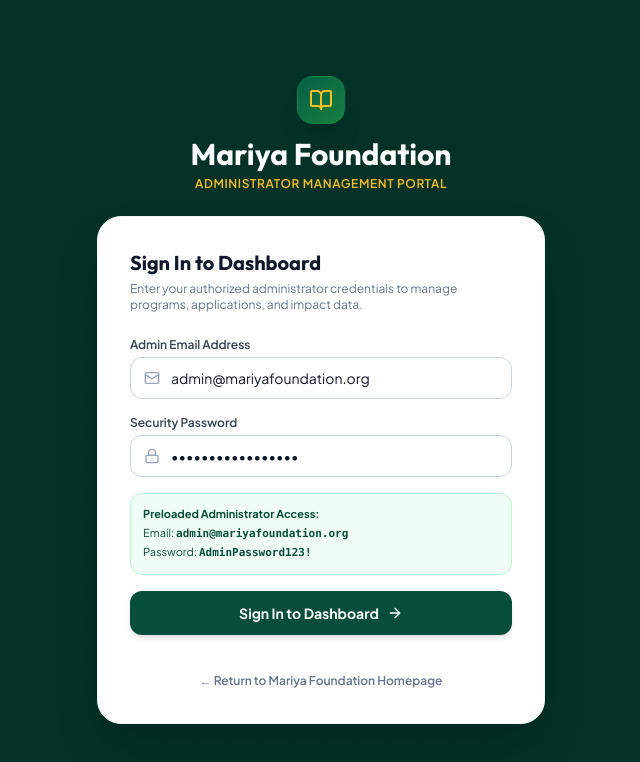
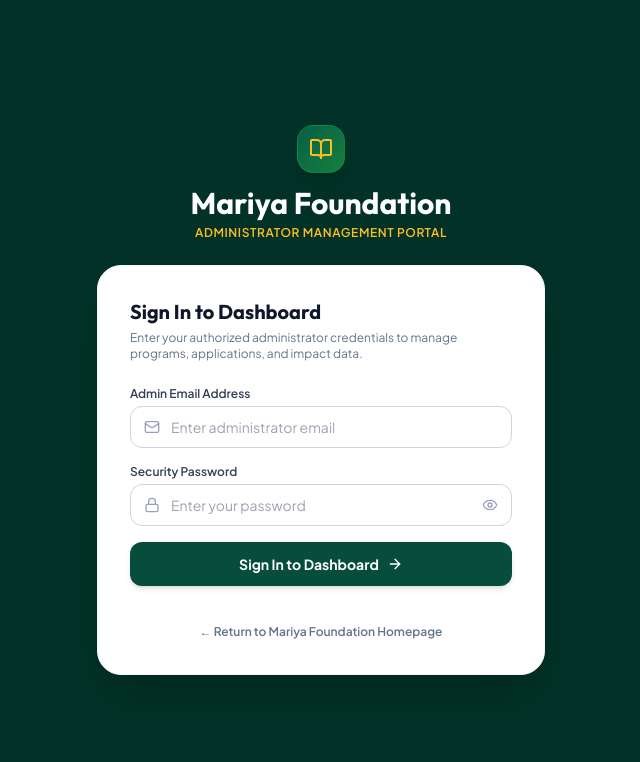
Before and after one commit to BashirAmbay/Mariya-Foundation, a React (Vite) app in the folder client/: page /admin/login in a window 1280 px wide. Shown: the top 762 px of the page, without its empty margins (319-959 px from the left). Built offline with nearby package versions, Linux system fonts and the light colour scheme; no server answers.

Commit message:
commit message

```diff
--- a/client/src/index.css
+++ b/client/src/index.css
@@ -70,3 +70,12 @@
 ::-webkit-scrollbar-thumb:hover {
   background: #94a3b8;
 }
+
+/* Neutralize browser autofill color tint */
+input:-webkit-autofill,
+input:-webkit-autofill:hover,
+input:-webkit-autofill:focus,
+input:-webkit-autofill:active {
+  -webkit-box-shadow: 0 0 0 30px white inset !important;
+  -webkit-text-fill-color: #0f172a !important;
+}
--- a/client/src/pages/admin/AdminLogin.jsx
+++ b/client/src/pages/admin/AdminLogin.jsx
@@ -1,6 +1,6 @@
 import React, { useState } from 'react';
 import { useNavigate, Link } from 'react-router-dom';
-import { BookOpen, Lock, Mail, Loader2, AlertCircle, Sparkles, ArrowRight } from 'lucide-react';
+import { BookOpen, Lock, Mail, Loader2, AlertCircle, Sparkles, ArrowRight, Eye, EyeOff } from 'lucide-react';
 import { useAuth } from '../../context/AuthContext';
 import { useToast } from '../../context/ToastContext';
 
@@ -9,8 +9,9 @@ export default function AdminLogin() {
   const { login, isAuthenticated } = useAuth();
   const { addToast } = useToast();
 
-  const [email, setEmail] = useState('admin@mariyafoundation.org');
-  const [password, setPassword] = useState('AdminPassword123!');
+  const [email, setEmail] = useState('');
+  const [password, setPassword] = useState('');
+  const [showPassword, setShowPassword] = useState(false);
   const [loading, setLoading] = useState(false);
   const [error, setError] = useState('');
 
@@ -75,7 +76,7 @@ export default function AdminLogin() {
             </div>
           )}
 
-          <form onSubmit={handleSubmit} className="space-y-4">
+          <form onSubmit={handleSubmit} className="space-y-4" autoComplete="off">
             <div>
               <label className="block text-xs font-semibold text-slate-700 mb-1">
                 Admin Email Address
@@ -84,11 +85,14 @@ export default function AdminLogin() {
                 <Mail className="w-4 h-4 text-slate-400 absolute left-3.5 top-1/2 -translate-y-1/2" />
                 <input
                   type="email"
+                  name="admin_email"
+                  id="admin_email"
                   required
                   value={email}
                   onChange={(e) => setEmail(e.target.value)}
-                  placeholder="admin@mariyafoundation.org"
-                  className="w-full pl-10 pr-4 py-2.5 text-sm rounded-xl border border-slate-300 focus:outline-none focus:ring-2 focus:ring-brand-800"
+                  placeholder="Enter administrator email"
+                  autoComplete="off"
+                  className="w-full pl-10 pr-4 py-2.5 text-sm rounded-xl border border-slate-300 focus:outline-none focus:ring-2 focus:ring-brand-800 bg-white"
                 />
               </div>
             </div>
@@ -100,22 +104,27 @@ export default function AdminLogin() {
               <div className="relative">
                 <Lock className="w-4 h-4 text-slate-400 absolute left-3.5 top-1/2 -translate-y-1/2" />
                 <input
-                  type="password"
+                  type={showPassword ? "text" : "password"}
+                  name="admin_password"
+                  id="admin_password"
                   required
                   value={password}
                   onChange={(e) => setPassword(e.target.value)}
-                  placeholder="••••••••••••"
-                  className="w-full pl-10 pr-4 py-2.5 text-sm rounded-xl border border-slate-300 focus:outline-none focus:ring-2 focus:ring-brand-800"
+                  placeholder="Enter your password"
+                  autoComplete="new-password"
+                  className="w-full pl-10 pr-10 py-2.5 text-sm rounded-xl border border-slate-300 focus:outline-none focus:ring-2 focus:ring-brand-800 bg-white"
                 />
+                <button
+                  type="button"
+                  onClick={() => setShowPassword(!showPassword)}
+                  className="absolute right-3.5 top-1/2 -translate-y-1/2 text-slate-400 hover:text-slate-600 transition"
+                  title={showPassword ? "Hide password" : "Show password"}
+                >
+                  {showPassword ? <EyeOff className="w-4 h-4" /> : <Eye className="w-4 h-4" />}
+                </button>
               </div>
             </div>
 
-            {/* Default credentials note for quick test */}
-            <div className="p-3 bg-brand-50 border border-brand-200 rounded-xl text-[11px] text-brand-900 space-y-0.5">
-              <span className="font-bold block">Preloaded Administrator Access:</span>
-              <p>Email: <code className="font-mono font-bold">admin@mariyafoundation.org</code></p>
-              <p>Password: <code className="font-mono font-bold">AdminPassword123!</code></p>
-            </div>
 
             <button
               type="submit"
```
